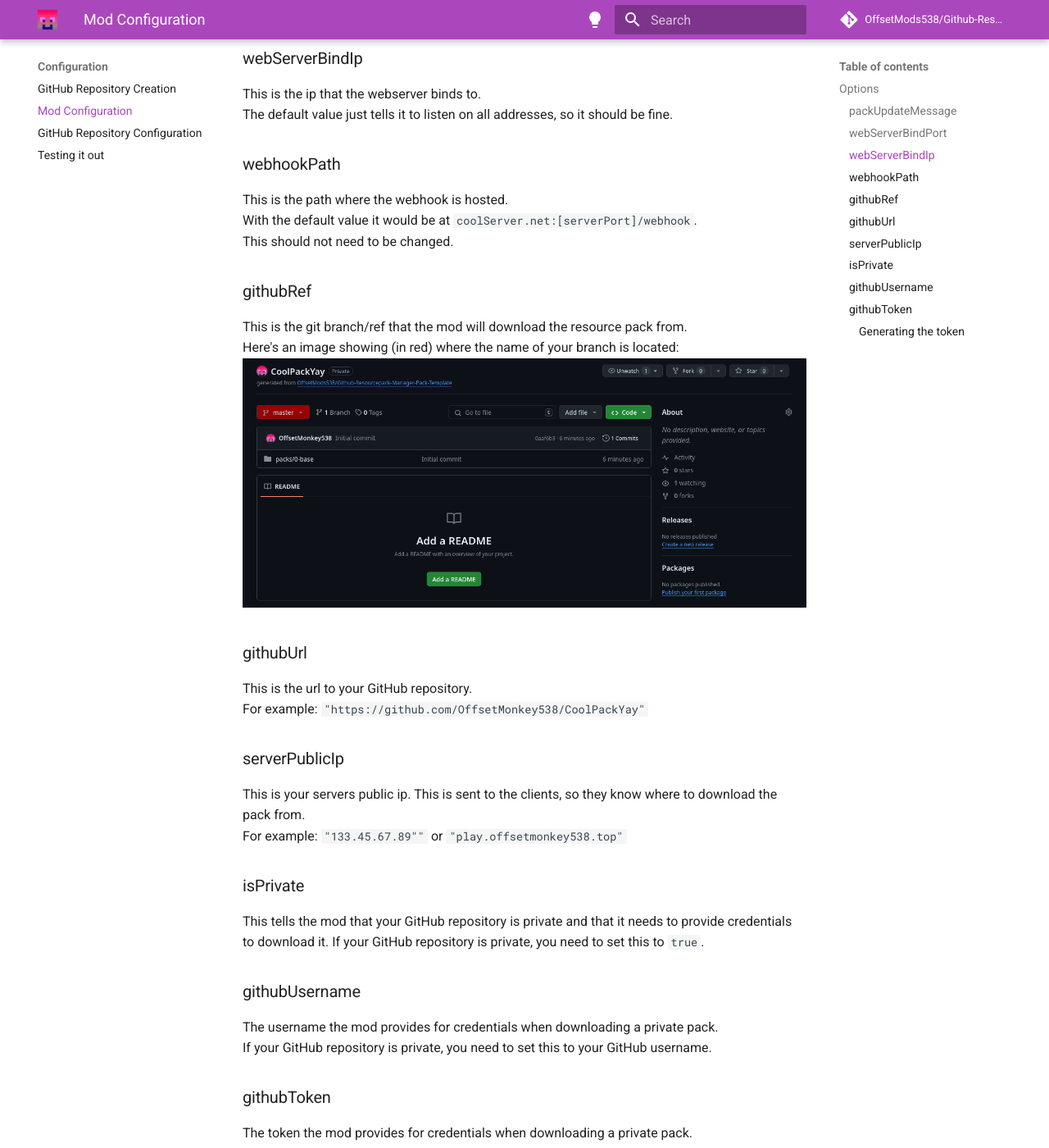
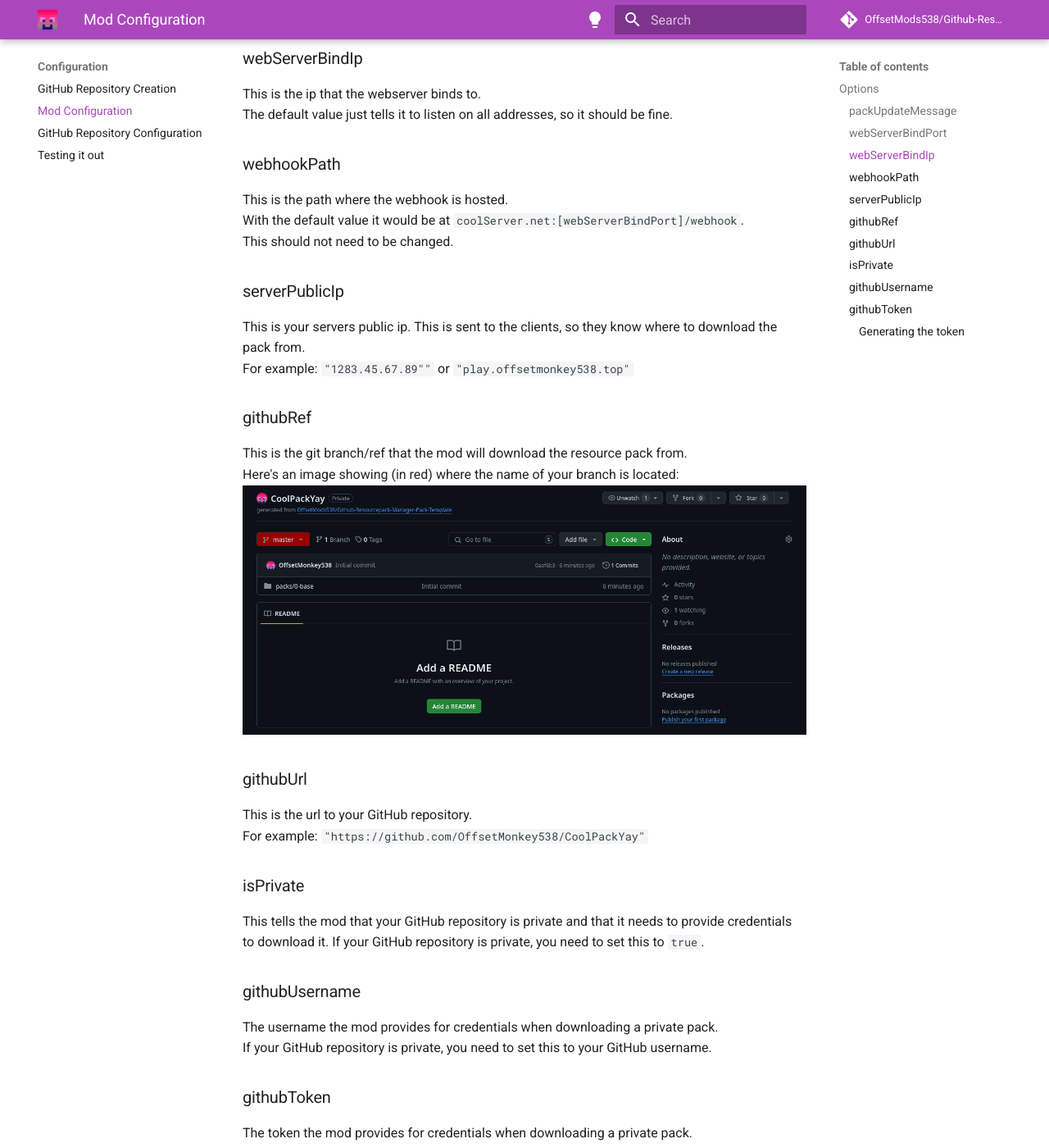
Before and after one commit to OffsetMods538/Github-Resourcepack-Manager, an MkDocs documentation site: the page built from docs/tutorials/configuration/mod-configuration.md, in a window 1280 px wide and 1400 px high, scrolled down 1096 px. Shown: the whole window at 82% size. Built offline with MkDocs 1.6.1 and Material for MkDocs 9.7.7, drawn with Linux system fonts in a browser that asks for light colours; comment, search, counter and statistics services are not loaded; some of the changed lines change nothing that is shown.

Commit message:
Update mod-configuration.md

```diff
--- a/docs/tutorials/configuration/mod-configuration.md
+++ b/docs/tutorials/configuration/mod-configuration.md
@@ -38,8 +38,12 @@
 
 ### webhookPath
 This is the path where the webhook is hosted.
-With the default value it would be at `coolServer.net:[serverPort]/webhook`.
+With the default value it would be at `coolServer.net:[webServerBindPort]/webhook`.
 This should not need to be changed.
+
+### serverPublicIp
+This is your servers public ip. This is sent to the clients, so they know where to download the pack from.
+For example: `"1283.45.67.89""` or `"play.offsetmonkey538.top"`
 
 ### githubRef
 This is the git branch/ref that the mod will download the resource pack from.
@@ -49,10 +53,6 @@
 ### githubUrl
 This is the url to your GitHub repository.
 For example: `"https://github.com/OffsetMonkey538/CoolPackYay"`
-
-### serverPublicIp
-This is your servers public ip. This is sent to the clients, so they know where to download the pack from.
-For example: `"133.45.67.89""` or `"play.offsetmonkey538.top"`
 
 ### isPrivate
 This tells the mod that your GitHub repository is private and that it needs to provide credentials to download it.
```
